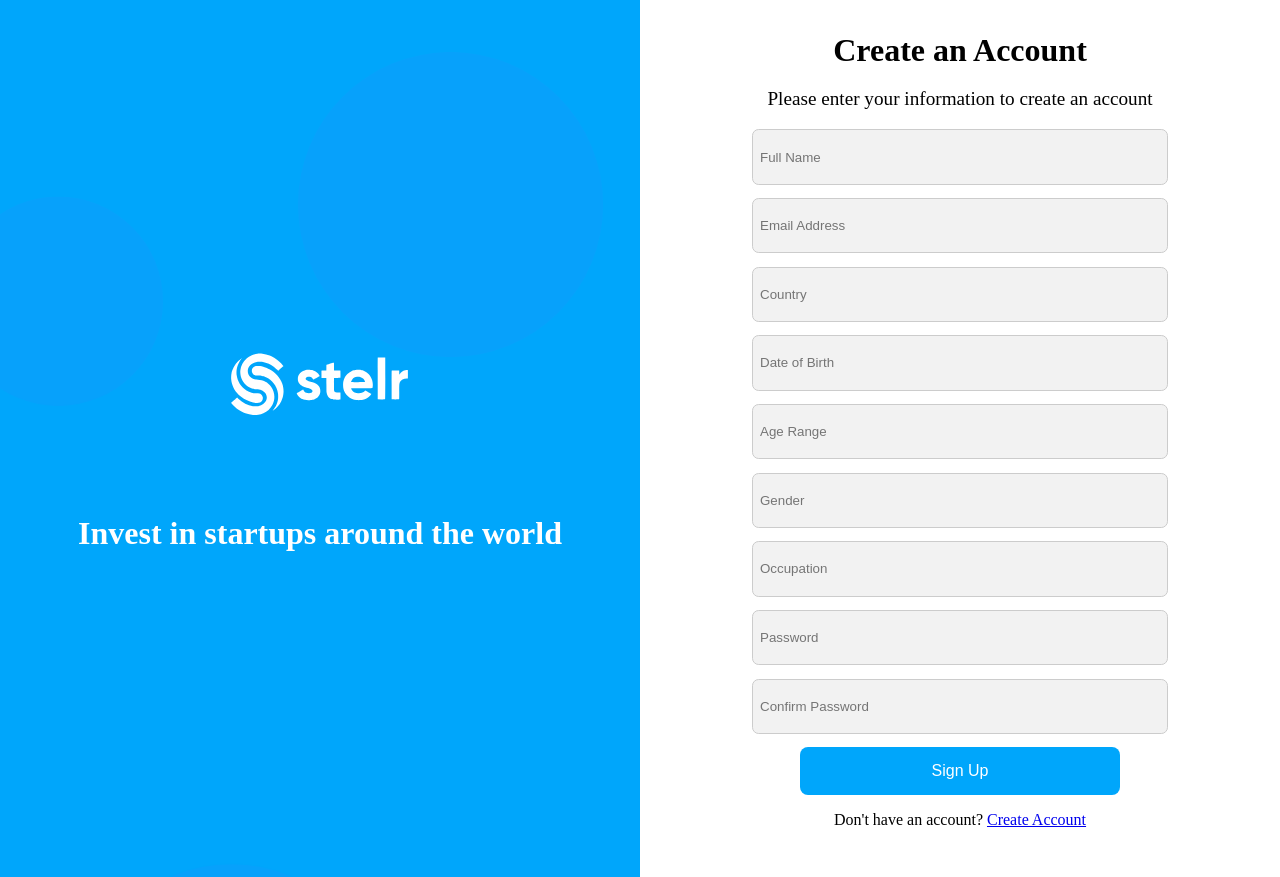
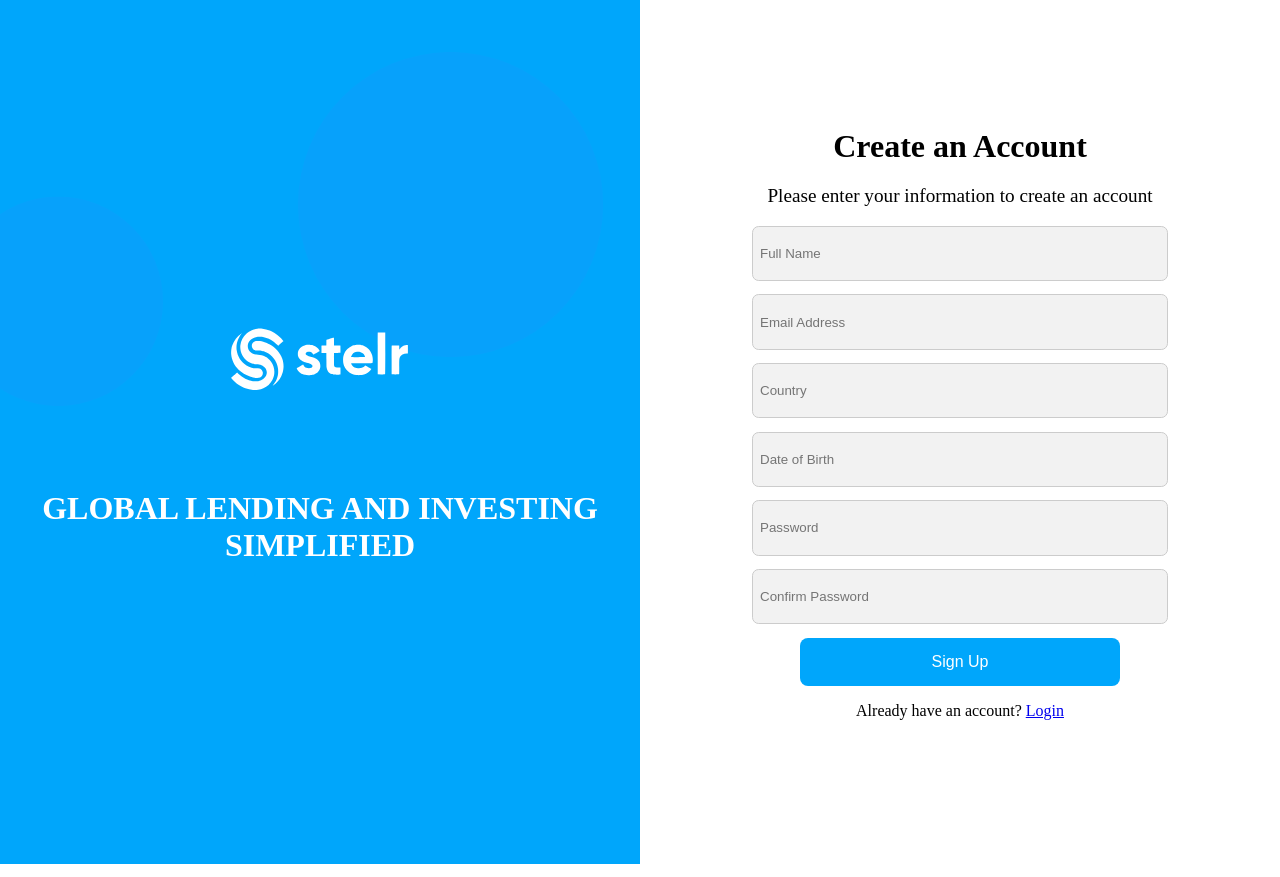
Before and after one commit to Jovenson-Don/stelr, a React (Vite) app: page /signup in a window 1280 px wide. Built offline with nearby package versions, Linux system fonts and the light colour scheme.

Commit message:
modified sign up page

```diff
--- a/src/pages/Login.tsx
+++ b/src/pages/Login.tsx
@@ -11,6 +11,7 @@ function Login() {
       display: "flex",
       justifyContent: "center",
       alignItems: "center",
+      fontFamily: "Roboto, sans-serif",
     },
     card: {
       textAlign: "center",
--- a/src/pages/Signup.tsx
+++ b/src/pages/Signup.tsx
@@ -36,10 +36,10 @@ function Signup() {
     heading: {
       fontSize: "2em",
       margin: "0em",
+      textAlign: "center",
     },
     subheading: {
       fontSize: "1.2em",
-      // marginBottom: "2em",
     },
     form: {
       display: "flex",
@@ -75,7 +75,7 @@ function Signup() {
             <img src={logo} style={styles.logo} alt="Stelr Logo" />
           </h1>
         </Link>
-        <h2 style={styles.heading}>Invest in startups around the world</h2>
+        <h2 style={styles.heading}> GLOBAL LENDING AND INVESTING SIMPLIFIED</h2>
       </div>
       <div style={styles.pageRight}>
         <h1 style={styles.heading}>Create an Account</h1>
@@ -87,9 +87,6 @@ function Signup() {
           <input style={styles.input} placeholder="Email Address" />
           <input style={styles.input} placeholder="Country" />
           <input style={styles.input} placeholder="Date of Birth" />
-          <input style={styles.input} placeholder="Age Range" />
-          <input style={styles.input} placeholder="Gender" />
-          <input style={styles.input} placeholder="Occupation" />
           <input style={styles.input} placeholder="Password" type="password" />
           <input
             style={styles.input}
@@ -99,7 +96,7 @@ function Signup() {
           <button style={styles.button}>Sign Up</button>
         </form>
         <p>
-          Don't have an account? <Link to="/login">Create Account</Link>
+          Already have an account? <Link to="/login">Login</Link>
         </p>
       </div>
     </div>
```
